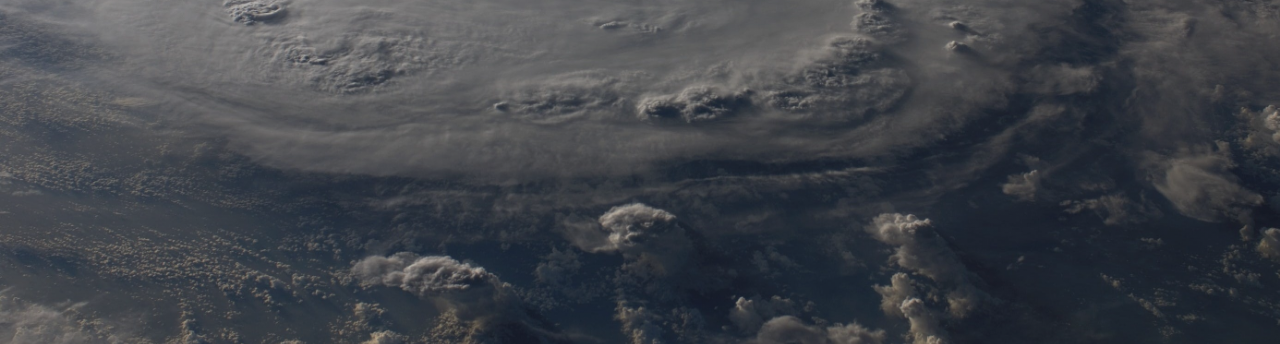
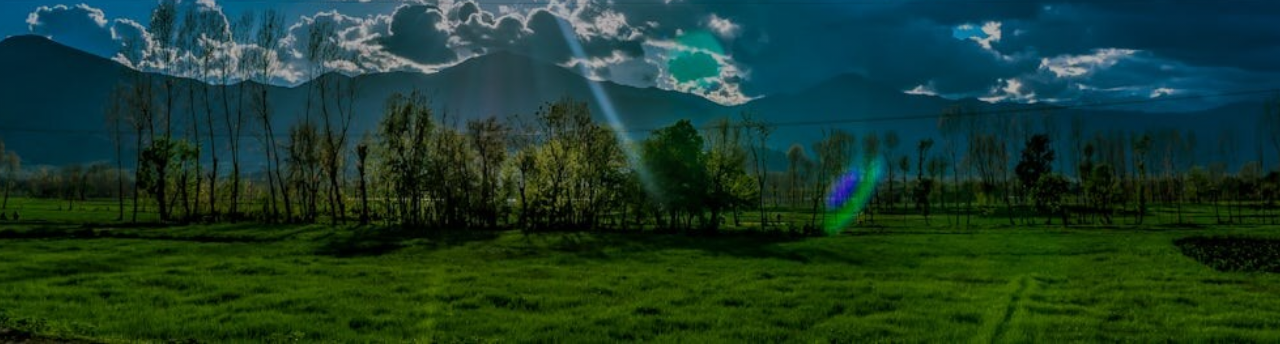
Before and after one commit to Vaibhav15Rj/Weather-, a plain HTML site: page index.html in a window 1280 px wide. Shown: the part 456-800 px from the top of the page. Drawn offline with Linux system fonts and the light colour scheme.

Commit message:
Update main.css

```diff
--- a/main.css
+++ b/main.css
@@ -6,7 +6,7 @@
 
 body {
   font-family: 'montserrat', sans-serif;
-  background-image: url('VRj.jpg');
+  background-image: url('BGimage.jpg');
   background-size: cover;
   background-position: top center;
 }
```
